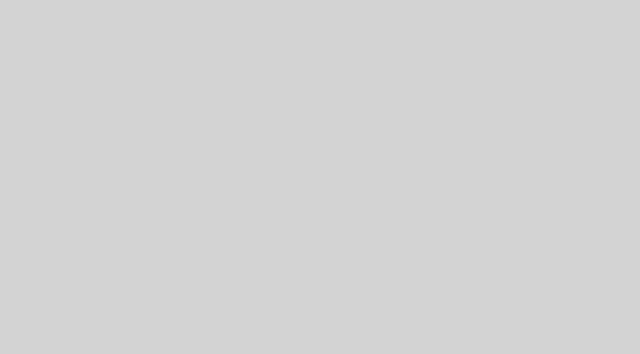
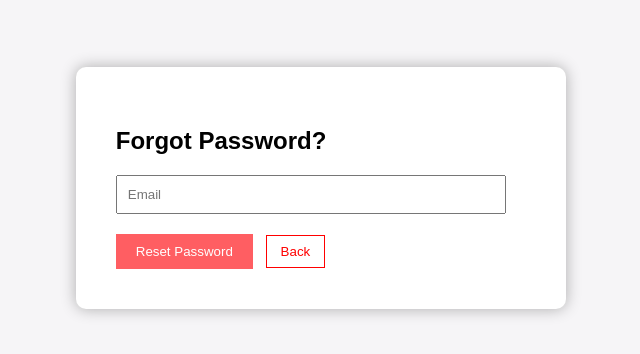
Before and after one commit to ChandanArya20/user-login-app, a React (Create React App) app: page /forget-password in a window 1280 px wide. Before the commit this address had no page. Shown: the part 212-566 px from the top of the page, without its empty margins (319-959 px from the left). Built offline with nearby package versions, Linux system fonts and the light colour scheme.

Commit message:
added feature for sending OTP for reseting password

```diff
--- a/package.json
+++ b/package.json
@@ -13,6 +13,7 @@
     "react-router-dom": "^6.20.1",
     "react-scripts": "5.0.1",
     "react-spinners": "^0.13.8",
+    "react-toastify": "^9.1.3",
     "web-vitals": "^2.1.4"
   },
   "scripts": {
--- a/src/App.js
+++ b/src/App.js
@@ -2,6 +2,7 @@ import { BrowserRouter, Route, Routes } from 'react-router-dom';
 import './App.css';
 import UserLoginPage from './pages/UserLoginPage';
 import RegistrationSuccessPage from './pages/RegistrationSuccessPage';
+import ForgotPasswordPage from './pages/ForgotPasswordPage';
 
 function App() {
   return (
@@ -9,6 +10,7 @@ function App() {
       <Routes>
         <Route path='/' element={<UserLoginPage/>} />
         <Route path='registration-success' element={<RegistrationSuccessPage/>} />
+        <Route path='forget-password' element={<ForgotPasswordPage/>} />
       </Routes>
     </BrowserRouter>
   );
--- /dev/null
+++ b/src/Components/BackOutlineButton.jsx
@@ -0,0 +1,12 @@
+import { useNavigate } from 'react-router-dom';
+import '../styles/back-outline-button.css'
+
+const BackOutlineButton=({name})=>{
+
+    const navigate=useNavigate();
+    return(
+        <button id="back-outline-button" onClick={()=>navigate(-1)}>{name}</button>
+    )
+}
+
+export default BackOutlineButton;
--- a/src/index.js
+++ b/src/index.js
@@ -4,12 +4,18 @@ import './index.css';
 import App from './App';
 import reportWebVitals from './reportWebVitals';
 import UserContextProvider from './context/UserContex';
+import { ToastContainer } from 'react-toastify';
+import "react-toastify/dist/ReactToastify.css";
 
 const root = ReactDOM.createRoot(document.getElementById('root'));
 root.render(
   <React.StrictMode>
     <UserContextProvider>
       <App />
+      <ToastContainer
+        position="top-center"
+        theme='dark'
+      />
     </UserContextProvider>
   </React.StrictMode>
 );
--- /dev/null
+++ b/src/pages/ForgotPasswordPage.jsx
@@ -0,0 +1,72 @@
+import React, { useState } from 'react';
+import '../styles/forget-password.css';
+import BackOutlineButton from '../Components/BackOutlineButton';
+import { useNavigate } from 'react-router-dom';
+import { toast } from 'react-toastify';
+import { ClipLoader } from 'react-spinners';
+
+const ForgotPasswordPage = () => {
+
+    const [loading, setLoading]=useState(false);
+    const [email, setEmail]=useState('');
+    const navigate=useNavigate();
+
+
+    // Function to handle OTP
+    const sendOTP = async (e) => {
+        e.preventDefault();
+        setLoading(true);
+        try {
+            const apiCall = fetch(`${process.env.REACT_APP_BASE_API_URL}/user/send-otp?email=${email}`);
+
+            // Create a promise that resolves after 5 seconds
+            const timeoutPromise = new Promise((resolve, reject) => {
+                setTimeout(() => resolve({ status: 'timeout' }), 3000);
+            });
+
+            // Use Promise.race to either resolve with the API response or the timeout
+            const response = await Promise.race([apiCall, timeoutPromise]);
+
+            if (response.ok || response.status === 'timeout') {
+                console.log("Successfully sent otp");
+                // navigate("/otpVerification", {state:email});
+            } else if (response.status === 404) {
+                console.log(response);
+                toast.error("Account not found for this email");
+            } else {
+                console.log(await response.json());
+            }
+
+        } catch (error) {
+            console.error(error);
+
+        } finally {
+            setLoading(false);
+        }
+    };
+
+
+    return (
+        <div className="forgot-password-container">
+            <div className="form-container">
+                <h2>Forgot Password?</h2>
+                <form>
+                    <input type="email" placeholder="Email" required onChange={(e)=>setEmail(e.target.value)}/>
+                    <button onClick={(e)=>sendOTP(e)}>
+                        {loading ? 'Sending OTP...' : 'Reset Password'}
+                        {loading &&
+                            <div className="loading-overlay-btn" disabled={loading}>
+                                <ClipLoader color="#620c88" />
+                            </div>
+                        }
+                        </button>
+                    <div className="button-container">
+                        <BackOutlineButton name="Back"/>
+                    </div>
+                </form>
+            </div>
+        </div>
+    );
+}
+
+export default ForgotPasswordPage;
--- a/src/pages/RegistrationSuccessPage.jsx
+++ b/src/pages/RegistrationSuccessPage.jsx
@@ -7,7 +7,7 @@ const RegistrationSuccessPage=()=>{
     const navigate=useNavigate();
 
     return (
-        <div className="success-message">
+        <div className="user-login-success-message">
             <h2><FaCircleCheck /></h2>
             <p>SUCCESS</p>
             <p>Congratulations, your account has been successfully created.</p>
--- a/src/pages/UserLoginPage.jsx
+++ b/src/pages/UserLoginPage.jsx
@@ -4,6 +4,7 @@ import axios from 'axios';
 import { UserContext } from '../context/UserContex';
 import { useNavigate } from 'react-router-dom';
 import { ClipLoader } from 'react-spinners';
+import { toast } from 'react-toastify';
 
 const UserLoginPage = () => {
     // State to toggle between sign-up and login panels
@@ -14,6 +15,7 @@ const UserLoginPage = () => {
     const [email, setEmail] = useState('');
     const [phone, setPhone] = useState('');
     const [password, setPassword] = useState('');
+    const [confirmPassword, setConfirmPassword] = useState('');
 
     // User context for managing user authentication
     const { loginUser, isUserLoggedin, logoutUser } = useContext(UserContext);
@@ -47,26 +49,33 @@ const UserLoginPage = () => {
                 loginUser(response.data, () => { });
             }
         } catch (error) {
+
             console.log(error);
+
             if (axios.isAxiosError(error)) {
                 // Handle specific Axios error cases if needed
-                if (error.response.status === 401) {
-                    console.log("Incorrect password");
+                if (error.response.status === 401){
+                    toast.error("Incorrect password");
                 } else if (error.response.status === 404) {
-                    console.log("Account not found");
+                    toast.error("Account not found");
                 } else {
-                    console.log("Something wrong at the server side");
+                    toast.error("Something wrong at the server side");
                 }
             }
-        } finally {
+        } finally{
             setLoading(false);
         }
     }
 
     // Handle sign-up form submission
     const handleSignUp = async (e) => {
+        e.preventDefault();
+
+        if(!password!==confirmPassword){
+            toast.error("Passwords do not match");
+            return;
+        }
         setLoading(true);
-        e.preventDefault();
         try {
             const response = await axios.post(`${process.env.REACT_APP_BASE_API_URL}/user/register`, {
                 name: name,
@@ -83,9 +92,9 @@ const UserLoginPage = () => {
             if (axios.isAxiosError(error)) {
                 // Handle specific Axios error cases if needed
                 if (error.response.status === 409) {
-                    console.log("Account already registered with another account");
+                    toast.error("Account already registered with another account");
                 } else {
-                    console.log("Something wrong at the server side");
+                    toast.error("Something wrong at the server side");
                 }
             }
         } finally {
@@ -94,7 +103,7 @@ const UserLoginPage = () => {
     }
 
     return (
-        <div className="main-page-container">
+        <div className="user-login-page-container">
             {/* Display user status if logged in */}
             {isUserLoggedin() && <div className='user-status-info'><h2>You're Logged In
                 <span onClick={() => logoutUser(() => { })}>Log out</span></h2></div>}
@@ -108,7 +117,8 @@ const UserLoginPage = () => {
                         <input type="text" placeholder="Name" value={name} onChange={(e) => setName(e.target.value)}/>
                         <input type="email" placeholder="Email" value={email} onChange={(e) => setEmail(e.target.value)}/>
                         <input type='tel' placeholder="phone (Optional)" value={phone} onChange={(e) => setPhone(e.target.value)}/>
-                        <input type="password" placeholder="Create Password" password={password} onChange={(e) => setPassword(e.target.value)}/>
+                        <input type="password" placeholder="Create Password" value={password} onChange={(e) => setPassword(e.target.value)}/>
+                        <input type="password" placeholder="Confirm Password" value={confirmPassword} onChange={(e) => setConfirmPassword(e.target.value)}/>
                         <button onClick={(e) => handleSignUp(e)}>
                             {loading ? 'Waiting...' : 'Sign Up'}
                             {loading &&
@@ -126,11 +136,11 @@ const UserLoginPage = () => {
                         <h1>Login</h1>
                         <input type="email" placeholder="Email" value={email} onChange={(e) => setEmail(e.target.value)} />
                         <input type="password" placeholder="Password" password={password} onChange={(e) => setPassword(e.target.value)} />
-                        <a href="#">Forgot your password?</a>
+                        <p className='forget-password' onClick={()=>navigate("/forget-password")}>Forgot your password?</p>
                         <button onClick={(e) => handleLogin(e)} disabled={loading}>
                             {loading ? 'Logging...' : 'Login'}
                             {loading &&
-                                <div className="loading-overlay-btn" disabled={loading}>
+                                <div className="loading-overlay-btn">
                                     <ClipLoader color="#620c88" />
                                 </div>
                             }
--- /dev/null
+++ b/src/styles/back-outline-button.css
@@ -0,0 +1,13 @@
+#back-outline-button{
+    padding: 8px 14px;
+    background-color: #fff;
+    border: 1px solid red;
+    color: red;
+    transition: 0.3s;
+
+}
+#back-outline-button:hover{
+    border: 1px solid rgb(229, 3, 3);
+    color: rgb(229, 3, 3);
+
+}
--- /dev/null
+++ b/src/styles/forget-password.css
@@ -0,0 +1,35 @@
+.forgot-password-container {
+    display: flex;
+    justify-content: center;
+    align-items: center;
+    height: 100vh;
+    background: #f6f5f7;
+}
+
+.forgot-password-container .form-container {
+    background-color: white; /* White color similar to login form */
+    padding: 40px;
+    border-radius: 10px; /* Rounded corners similar to login form */
+    box-shadow: 0 0 15px rgba(0, 0, 0, 0.3);
+}
+
+.forgot-password-container form input {
+    width: calc(100% - 20px);
+    padding: 10px;
+    margin-bottom: 20px;
+}
+
+.forgot-password-container .button-container{
+    display: inline-flex;
+    margin-left: 1vw;
+}
+
+.forgot-password-container button {
+   /* Style similar to LOGIN button in image */
+   background-color:#ff5e62;
+   color:white;
+   border:none;
+   padding:10px 20px;
+   cursor:pointer;
+   position: relative;
+}
--- a/src/styles/registration-success-page.css
+++ b/src/styles/registration-success-page.css
@@ -1,6 +1,4 @@
-body {
-    background-color: lightgrey;
-}
+
 .success-message {
     background-color: white;
     border-radius: 10px;
--- a/src/styles/user-login-page.css
+++ b/src/styles/user-login-page.css
@@ -1,4 +1,4 @@
-body {
+.user-login-page-container {
 	background: #f6f5f7;
 	display: flex;
 	justify-content: center;
@@ -7,32 +7,32 @@ body {
 	height: 100vh;
 }
 
-h1 {
+.user-login-page-container h1 {
 	font-weight: bold;
-	margin: 0;
+
 }
 
-h2 {
+.user-login-page-container h2 {
 	text-align: center;
 }
 
-.user-status-info{
+.user-login-page-container .user-status-info{
 	position: relative;
 	z-index: 20;
 }
 
-.user-status-info h2{
+.user-login-page-container .user-status-info h2{
 	margin-top: 0;
 }
 
-.user-status-info h2 span{
+.user-login-page-container .user-status-info h2 span{
 	color: blue;
 	cursor: pointer;
 	font-size: medium;
 	margin-left: 10vw;
 }
 
-p {
+.user-login-page-container p {
 	font-size: 14px;
 	font-weight: 100;
 	line-height: 20px;
@@ -40,18 +40,20 @@ p {
 	margin: 20px 0 30px;
 }
 
-span {
+.user-login-page-container span {
 	font-size: 12px;
 }
 
-a {
+.user-login-page-container .forget-password {
 	color: #333;
 	font-size: 14px;
 	text-decoration: none;
-	margin: 15px 0;
+	margin: 15px;
+	margin-top: 0;
+	cursor: pointer;
 }
 
-button {
+.user-login-page-container button {
 	border-radius: 20px;
 	border: 1px solid #FF4B2B;
 	background-color: #FF4B2B;
@@ -66,20 +68,20 @@ button {
 	position: relative;
 }
 
-button:active {
+.user-login-page-container button:active {
 	transform: scale(0.95);
 }
 
-button:focus {
+.user-login-page-container button:focus {
 	outline: none;
 }
 
-button.ghost {
+.user-login-page-container button.ghost {
 	background-color: transparent;
 	border-color: #FFFFFF;
 }
 
-form {
+.user-login-page-container form {
 	background-color: #FFFFFF;
 	display: flex;
 	align-items: center;
@@ -90,7 +92,7 @@ form {
 	text-align: center;
 }
 
-input {
+.user-login-page-container input {
 	background-color: #eee;
 	border: none;
 	padding: 12px 15px;
@@ -98,7 +100,7 @@ input {
 	width: 100%;
 }
 
-.container {
+.user-login-page-container .container {
 	background-color: #fff;
 	border-radius: 10px;
   	box-shadow: 0 14px 28px rgba(0,0,0,0.25),
@@ -110,31 +112,31 @@ input {
 	min-height: 480px;
 }
 
-.form-container {
+.user-login-page-container .form-container {
 	position: absolute;
 	top: 0;
 	height: 100%;
 	transition: all 0.6s ease-in-out;
 }
 
-.sign-in-container {
+.user-login-page-container .sign-in-container {
 	left: 0;
 	width: 50%;
 	z-index: 2;
 }
 
-.container.right-panel-active .sign-in-container {
+.user-login-page-container .container.right-panel-active .sign-in-container {
 	transform: translateX(100%);
 }
 
-.sign-up-container {
+.user-login-page-container .sign-up-container {
 	left: 0;
 	width: 50%;
 	opacity: 0;
 	z-index: 1;
 }
 
-.container.right-panel-active .sign-up-container {
+.user-login-page-container .container.right-panel-active .sign-up-container {
 	transform: translateX(100%);
 	opacity: 1;
 	z-index: 5;
@@ -153,7 +155,7 @@ input {
 	}
 }
 
-.overlay-container {
+.user-login-page-container .overlay-container {
 	position: absolute;
 	top: 0;
 	left: 50%;
@@ -164,11 +166,11 @@ input {
 	z-index: 100;
 }
 
-.container.right-panel-active .overlay-container{
+.user-login-page-container .container.right-panel-active .overlay-container{
 	transform: translateX(-100%);
 }
 
-.overlay {
+.user-login-page-container .overlay {
 	background: #FF416C;
 	background: -webkit-linear-gradient(to right, #FF4B2B, #FF416C);
 	background: linear-gradient(to right, #FF4B2B, #FF416C);
@@ -184,11 +186,11 @@ input {
 	transition: transform 0.6s ease-in-out;
 }
 
-.container.right-panel-active .overlay {
+.user-login-page-container .container.right-panel-active .overlay {
   	transform: translateX(50%);
 }
 
-.overlay-panel {
+.user-login-page-container .overlay-panel {
 	position: absolute;
 	display: flex;
 	align-items: center;
@@ -203,28 +205,28 @@ input {
 	transition: transform 0.6s ease-in-out;
 }
 
-.overlay-left {
+.user-login-page-container .overlay-left {
 	transform: translateX(-20%);
 }
 
-.container.right-panel-active .overlay-left {
+.user-login-page-container .container.right-panel-active .overlay-left {
 	transform: translateX(0);
 }
 
-.overlay-right {
+.user-login-page-container .overlay-right {
 	right: 0;
 	transform: translateX(0);
 }
 
-.container.right-panel-active .overlay-right {
+.user-login-page-container .container.right-panel-active .overlay-right {
 	transform: translateX(20%);
 }
 
-.social-container {
+.user-login-page-container .social-container {
 	margin: 20px 0;
 }
 
-.social-container a {
+.user-login-page-container .social-container a {
 	border: 1px solid #DDDDDD;
 	border-radius: 50%;
 	display: inline-flex;
@@ -235,7 +237,7 @@ input {
 	width: 40px;
 }
 
-footer {
+.user-login-page-container footer {
     background-color: #222;
     color: #fff;
     font-size: 14px;
@@ -247,15 +249,15 @@ footer {
     z-index: 999;
 }
 
-footer p {
+.user-login-page-container footer p {
     margin: 10px 0;
 }
 
-footer i {
+.user-login-page-container footer i {
     color: red;
 }
 
-footer a {
+.user-login-page-container footer a {
     color: #3c97bf;
     text-decoration: none;
 }
```
Also changed, not shown: 1 other file (tests, documents, lock files or other folders).
